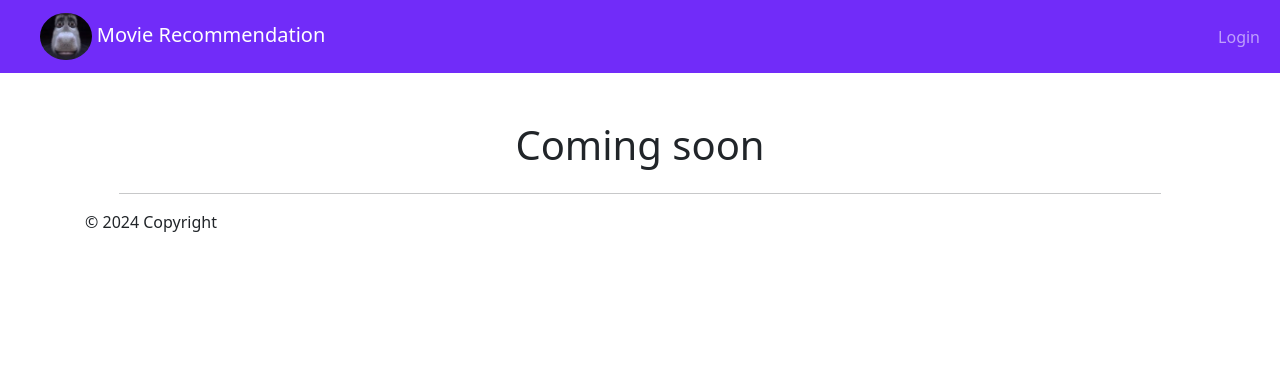
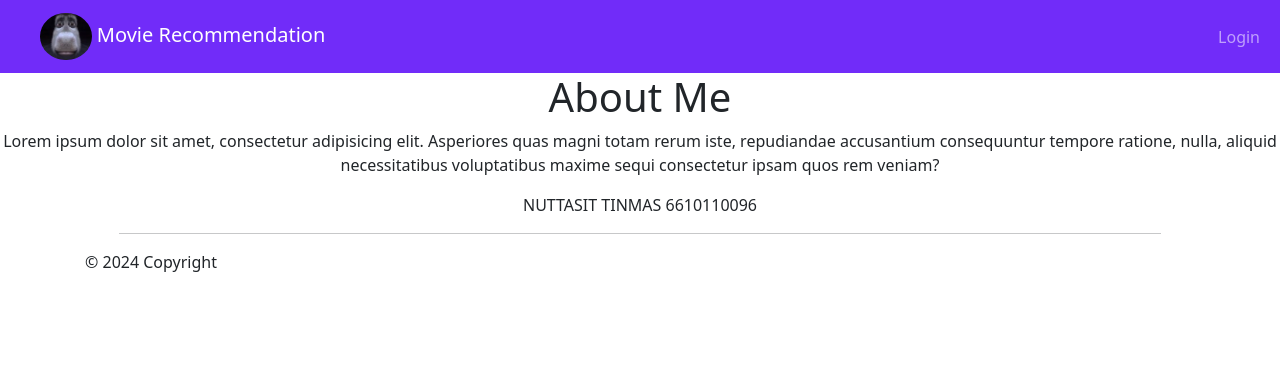
Before and after one commit to lataeqishere/WEB_MOVIE_RECOMMENDATION, a Flask app: page /about in a window 1280 px wide. Shown: the top 373 px of the page. Run offline with Flask 3, Linux system fonts and the light colour scheme; some web fonts are replaced.

Commit message:
create about page

```diff
--- a/application/templates/about.html
+++ b/application/templates/about.html
@@ -1,11 +1,20 @@
 {% extends "layout.html" %}
 
 {% block content %}
-    <div class="row">
-        <div class="col-md-12 text-center">
-            <br/><br/>
-            <h1>Coming soon</h1>
-            <br7>
+        <div class="about-section">
+            <div class="inner-container">
+                <h1>About Me</h1>
+                <p class="text">
+                    Lorem ipsum dolor sit amet, consectetur adipisicing elit. Asperiores quas
+                    magni totam rerum iste, repudiandae accusantium
+                    consequuntur tempore ratione, nulla, aliquid
+                    necessitatibus voluptatibus maxime sequi consectetur
+                    ipsam quos rem veniam?
+                </p>
+                <div class="contact">
+                    <span>NUTTASIT TINMAS 6610110096</span>
+                </div>
+            </div>
         </div>
-    </div>
+
 {% endblock %}
```
